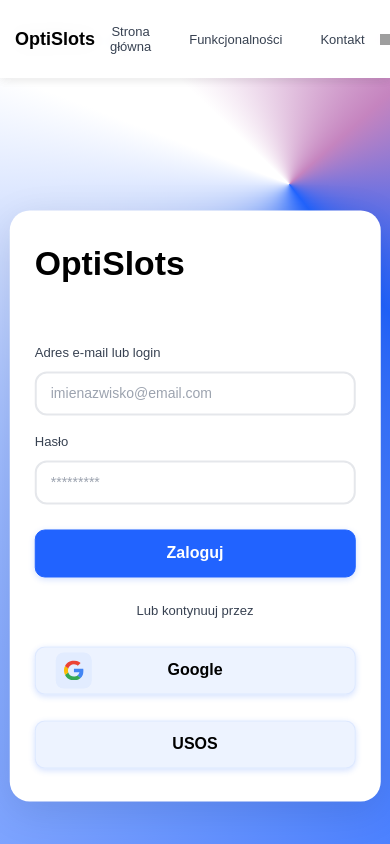
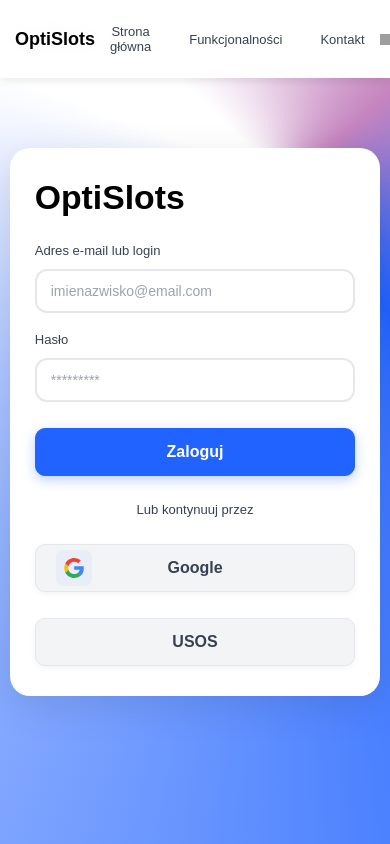
Before and after one commit to zawodev/ZPI-evolutionary-planner, a Next.js app in the folder frontend/evoplanner_frontend/: page /login in a window 390 px wide. Built offline with nearby package versions, Linux system fonts and the light colour scheme; grey boxes are pictures that could not be loaded.

Commit message:
fix(frontend): login card centered and changed a little

```diff
--- a/frontend/evoplanner_frontend/pages/login.js
+++ b/frontend/evoplanner_frontend/pages/login.js
@@ -1,13 +1,16 @@
+/* frontend/evoplanner_frontend/pages/login.js */
 import React, { useState } from "react";
 import Link from "next/link";
 import Navbar from "@/components/navbar/Navbar";
 import Image from "next/image";
+import { useRouter } from "next/router";
 
 export default function LoginPage() {
   const [login, setLogin] = useState("");
   const [password, setPassword] = useState("");
   const [error, setError] = useState("");
   const [isLoading, setIsLoading] = useState(false);
+  const router = useRouter();
 
   const handleLogin = async (e) => {
     e.preventDefault();
@@ -36,7 +39,11 @@
           localStorage.setItem('refresh_token', data.refresh);
         }
 
-        window.location.href = "/entries";
+        if (data.user) {
+          localStorage.setItem('user', JSON.stringify(data.user));
+        }
+
+        router.push("/entries");
       } else {
         setError(data.message || data.detail || "Nieprawidłowy login lub hasło");
       }
@@ -49,42 +56,28 @@
   };
 
   const goToRegister = () => {
-    window.location.href = "/register";
+    router.push("/register");
   };
 
   return (
     <div className="background">
       <Navbar />
 
+      <div className="login-container">
         <div className="login-frame">
           <div className="card card--login">
-          <strong className="logo logo--login" style={{
-            position: 'static',
-            display: 'block',
-            textAlign: 'center',
-            fontSize: 'clamp(32px, 4vh, 48px)',
-            marginBottom: '24px'
-          }}>
+            <strong className="logo logo--login">
               OptiSlots
             </strong>
 
             <form onSubmit={handleLogin}>
               {error && (
-              <div style={{
-                backgroundColor: '#fee',
-                border: '1px solid #fcc',
-                borderRadius: '4px',
-                padding: '12px',
-                marginBottom: '16px',
-                color: '#c33',
-                fontSize: '14px',
-                textAlign: 'center'
-              }}>
+                <div className="error-message">
                   {error}
                 </div>
               )}
 
-            <div className="login-input-wrapper" style={{ marginTop: '60px' }}>
+              <div className="login-input-wrapper">
                 <p className="info-text">Adres e-mail lub login</p>
                 <input
                   type="text"
@@ -120,8 +113,8 @@
                 </button>
               </div>
 
-            <div style={{ textAlign: 'center', margin: '24px 0' }}>
-              <p className="info-text" style={{ marginBottom: '16px' }}>
+              <div className="login-divider">
+                <p className="info-text">
                   Lub kontynuuj przez
                 </p>
               </div>
@@ -130,21 +123,10 @@
                 <button
                   type="button"
                   onClick={goToRegister}
-                className="btn btn--secondary btn--form"
+                  className="btn btn--secondary btn--form btn--with-icon"
                   disabled={isLoading}
-                style={{
-                  position: 'relative',
-                  display: 'flex',
-                  alignItems: 'center',
-                  justifyContent: 'center'
-                }}
                 >
-                <div className="icon-wrapper" style={{
-                  position: 'absolute',
-                  left: '20px',
-                  margin: 0,
-                  padding: '8px'
-                }}>
+                  <div className="icon-wrapper">
                     <Image
                       src="/images/googleicon.svg"
                       alt="Google Logo"
@@ -170,5 +152,6 @@
           </div>
         </div>
       </div>
+    </div>
   );
 }
--- a/frontend/evoplanner_frontend/styles/components/_button.css
+++ b/frontend/evoplanner_frontend/styles/components/_button.css
@@ -36,10 +36,10 @@
 
 .btn--form {
   width: 100%;
-  max-width: clamp(200px, 18.52vw, 300px);
   height: clamp(44px, 4.41vh, 52px);
   border-radius: 10px;
   font-size: clamp(15px, 1.8vh, 18px);
+  padding: 12px 24px;
 }
 
 /* THEMATIC MODIFIERS (COLORS) */
@@ -47,22 +47,26 @@
   background: #2163ff;
   border: 1px solid #2163ff;
   color: #ffffff;
+  box-shadow: 0 4px 12px rgba(33, 99, 255, 0.3);
 }
 
 .btn--primary:hover {
   background: #1952e0;
   border-color: #1952e0;
+  box-shadow: 0 6px 16px rgba(33, 99, 255, 0.4);
 }
 
 .btn--secondary {
-  background: rgba(33, 99, 255, 0.08);
-  border: 1px solid rgba(33, 99, 255, 0.08);
-  color: #000000;
+  background: #f3f4f6;
+  border: 1px solid #e5e7eb;
+  color: #374151;
+  box-shadow: 0 2px 6px rgba(0, 0, 0, 0.05);
 }
 
 .btn--secondary:hover {
-  background: rgba(33, 99, 255, 0.15);
-  border-color: rgba(33, 99, 255, 0.15);
+  background: #e5e7eb;
+  border-color: #d1d5db;
+  box-shadow: 0 4px 10px rgba(0, 0, 0, 0.08);
   transform: translateY(-1px);
 }
 
@@ -105,7 +109,6 @@
   box-shadow: 0 6px 20px rgba(33, 99, 255, 0.4);
 }
 
-
 .modal-button-group {
   display: flex;
   gap: 10px;
@@ -136,11 +139,9 @@
   border: 2px solid #ef4444;
 }
 
-
-/* 6. MEDIA QUERIES */
+/* MEDIA QUERIES */
 @media (max-width: 768px) {
   .btn--form {
-    max-width: 100%;
     height: 48px;
     font-size: 16px;
   }
--- a/frontend/evoplanner_frontend/styles/components/_card.css
+++ b/frontend/evoplanner_frontend/styles/components/_card.css
@@ -13,14 +13,16 @@
 }
 
 .card--login {
-  width: clamp(300px, 21.99vw, 450px);
+  width: 100%;
+  max-width: 450px;
   min-height: clamp(400px, 59.57vh, 700px);
   padding: clamp(30px, 4vh, 50px) clamp(25px, 3vw, 40px);
 }
 
 @media (max-width: 1024px) {
   .card--login {
-    width: clamp(280px, 30vw, 400px);
+    min-height: auto;
+    padding: clamp(25px, 3vh, 40px) clamp(20px, 2.5vw, 35px);
   }
 }
 
@@ -29,5 +31,6 @@
     width: 100%;
     max-width: 100%;
     min-height: auto;
+    padding: 30px 25px;
   }
 }
--- a/frontend/evoplanner_frontend/styles/layout/_login.css
+++ b/frontend/evoplanner_frontend/styles/layout/_login.css
@@ -1,10 +1,20 @@
 /* style/layout/login.css */
 
+.background {
+  min-height: 100vh;
+  display: flex;
+  flex-direction: column;
+}
+
+.login-container {
+  flex: 1;
+  display: flex;
+  align-items: center;
+  justify-content: center;
+  padding: 2rem 0;
+}
+
 .login-frame {
-  position: absolute;
-  left: 50%;
-  top: 50%;
-  transform: translate(-50%, -50%);
   width: 90%;
   max-width: 450px;
 }
@@ -19,6 +29,11 @@
   margin-top: clamp(20px, 3vh, 32px);
 }
 
+.login-divider {
+  text-align: center;
+  margin: 24px 0;
+}
+
 .info-text {
   width: 100%;
   font-size: clamp(13px, 1.55vh, 16px);
@@ -27,10 +42,30 @@
   margin-bottom: clamp(8px, 1vh, 12px);
 }
 
+.error-message {
+  background-color: #fee;
+  border: 1px solid #fcc;
+  border-radius: 4px;
+  padding: 12px;
+  margin-bottom: 16px;
+  color: #c33;
+  font-size: 14px;
+  text-align: center;
+}
+
+.btn--with-icon {
+  position: relative;
+  display: flex;
+  align-items: center;
+  justify-content: center;
+}
+
 .icon-wrapper {
+  position: absolute;
+  left: 20px;
+  margin: 0;
+  padding: 8px;
   flex-shrink: 0;
-  margin-right: 0.5rem;
-  padding: clamp(8px, 1.3vh, 12px);
   display: flex;
   align-items: center;
   justify-content: center;
@@ -44,15 +79,25 @@
   transform: scale(1.05);
 }
 
+.logo--login {
+  display: block;
+  text-align: center;
+  font-size: clamp(32px, 4vh, 48px);
+  margin-bottom: 24px;
+}
+
 @media (max-width: 768px) {
   .login-frame {
     width: 95%;
-    top: 55%;
+  }
+
+  .login-container {
+    padding: 1rem 0;
   }
 }
 
 @media (max-width: 640px) {
   .login-frame {
-    top: 60%;
+    width: 95%;
   }
 }
```
Also changed, not shown: frontend/evoplanner_frontend/pages/plan.js (added, +22 -0 lines). Lines whose indentation alone changed are shown as unchanged.
